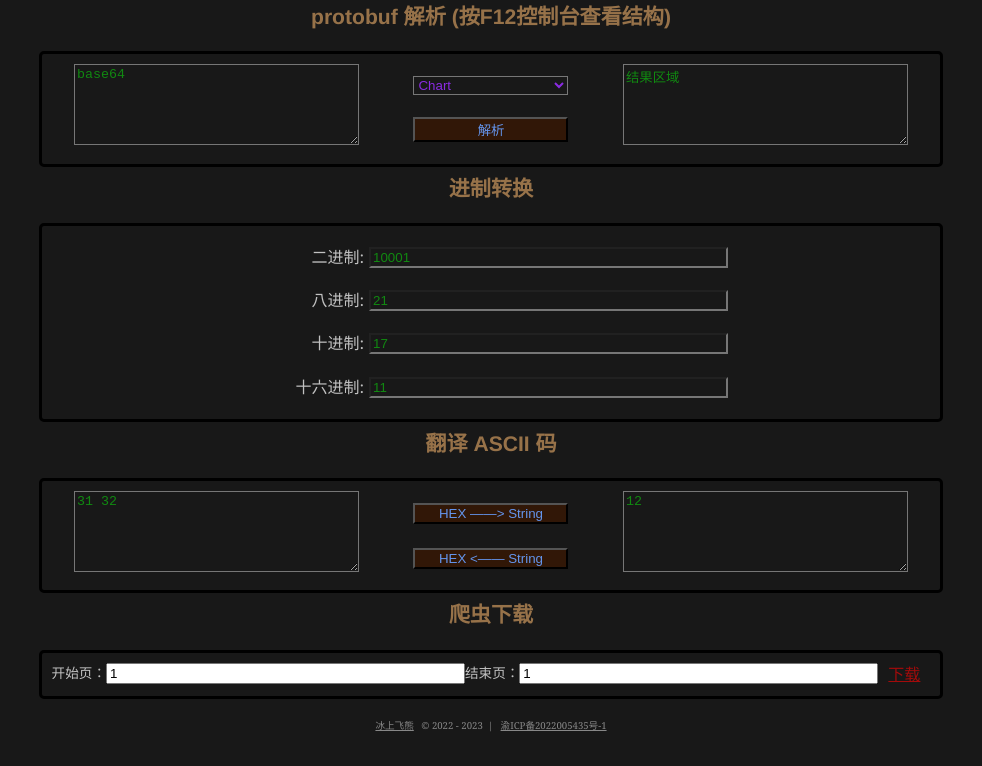
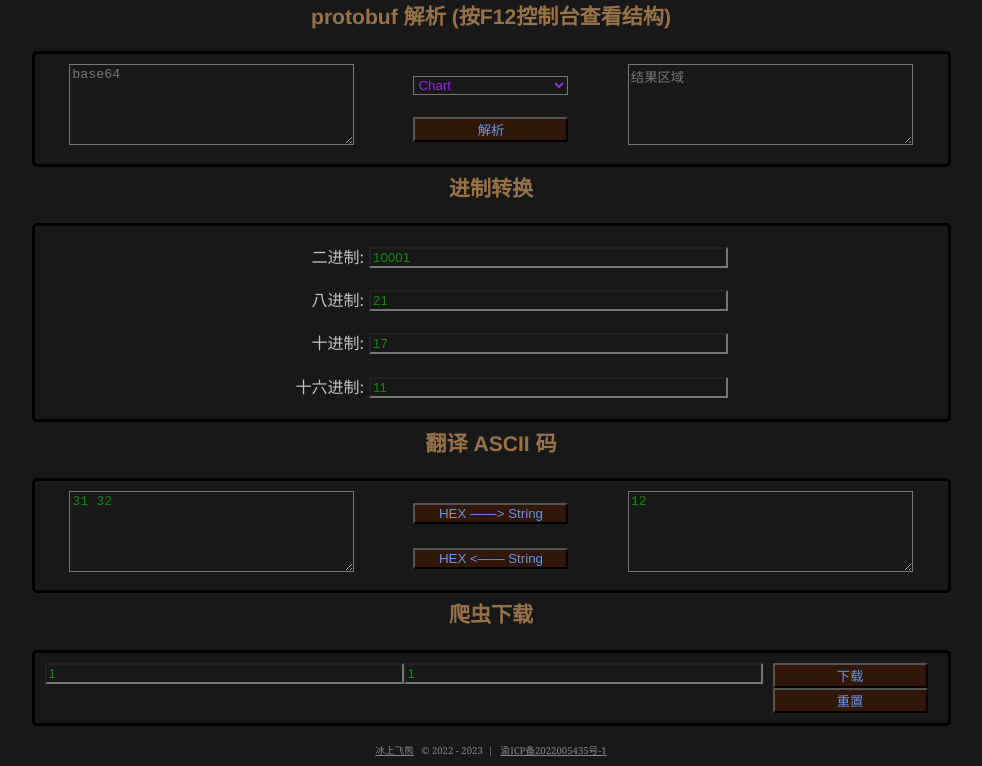
Before and after one commit to 0110wdj/blog, a Gatsby site: page /basics/kits/kits in a window 1280 px wide. Shown: the part 59-825 px from the top of the page, without its empty margins (149-1131 px from the left). Before the commit the page ends 800 px from the top, so only its background shows below. Built offline with nearby package versions, Linux system fonts and the light colour scheme; Gatsby itself is replaced by a stand-in of ours; some packages are replaced by stand-ins of ours.

Commit message:
feat 防止重复点击下载

```diff
--- a/src/pages/basics/kits/kits.js
+++ b/src/pages/basics/kits/kits.js
@@ -12,15 +12,15 @@ import * as styles from "./kits.module.css"
 import { protbufDecode } from '../../../utils/protobuf/index'
 import axios from 'axios';
 
-// const ipAddress = '47.97.71.176';
-const ipAddress = 'localhost';
+const ipAddress = '47.97.71.176';
+// const ipAddress = 'localhost';
 
 export default function Home() {
 
   /* protobuf base64 text */
-  const [protobufBase64, setProtobufBase64] = useState('base64');
+  const [protobufBase64, setProtobufBase64] = useState('');
   const [protobufType, setProtobufType] = useState('Chart');
-  const [protobufBase64ToString, setProtobufBase64ToString] = useState('结果区域');
+  const [protobufBase64ToString, setProtobufBase64ToString] = useState('');
 
   // 翻译
   const [hexWord, setHexWord] = useState('31 32');
@@ -28,6 +28,7 @@ export default function Home() {
 
   const [start, setStart] = useState(1);
   const [end, setEnd] = useState(1);
+  const [isClick, setIsClick] = useState(false);
 
   /** 进制转换 */
   const [bin2, setBin2] = useState('10001');
@@ -113,7 +114,7 @@ export default function Home() {
       <h3 >protobuf 解析 (按F12控制台查看结构)</h3>
       <div className={styles?.trans}>
         <code>
-          <textarea rows="5" cols="33" onChange={(e) => { setProtobufBase64(e?.target?.value) }} value={protobufBase64} />
+          <textarea rows="5" cols="33" onChange={(e) => { setProtobufBase64(e?.target?.value) }} value={protobufBase64} placeholder="base64" />
         </code>
         <div style={{ margin: '0 10px' }}>
           <select name="pets" id="pet-select" onChange={(e) => { setProtobufType(e?.target?.value) }} value={protobufType}>
@@ -138,7 +139,7 @@ export default function Home() {
           }}>{'解析'}</button>
         </div>
         <code>
-          <textarea rows="5" cols="33" value={protobufBase64ToString} />
+          <textarea rows="5" cols="33" value={protobufBase64ToString} placeholder="结果区域" />
         </code>
       </div>
       <h3 >进制转换</h3>
@@ -176,15 +177,28 @@ export default function Home() {
       <h3 >爬虫下载 </h3>
       <div className={styles?.trans}>
         <code>
-          开始页：<input onChange={(e) => { setStart(e?.target?.value) }} value={start} />
-          结束页：<input onChange={(e) => { setEnd(e?.target?.value) }} value={end} />
+          <input onChange={(e) => { setStart(e?.target?.value) }} value={start} prefix="开始页：" />
+          <input onChange={(e) => { setEnd(e?.target?.value) }} value={end} prefix="结束页：" />
         </code>
         <div style={{ margin: '0 10px' }}>
-          <a href={`http://${ipAddress}:9527/crawler/sichuan/downLoad?start=${start}&end=${end}`}>下载</a>
-          {/* <button onClick={() => {
-            console.log('重置');
+          <a
+            href={`http://${ipAddress}:9527/crawler/sichuan/downLoad?start=${start}&end=${end}`}
+            onClick={(e) => {
+              if (isClick) {
+                e.preventDefault()
+              } else {
+                setIsClick(true)
+                setTimeout(() => {
+                  setIsClick(false)
+                }, 5000);
+              }
+            }}
+          >
+            <button>{'下载'}</button>
+          </a>
+          <button onClick={() => {
             axios.get(`http://${ipAddress}:9527/crawler/sichuan/clear`);
-          }}>{'重置'}</button> */}
+          }}>{'重置'}</button>
         </div>
       </div>
     </Layout >
--- a/src/pages/basics/kits/kits.module.css
+++ b/src/pages/basics/kits/kits.module.css
@@ -33,6 +33,8 @@ button {
 
 input {
   width: 359px;
+  background-color: transparent;
+  color: #181;
 }
 
 select {
```
